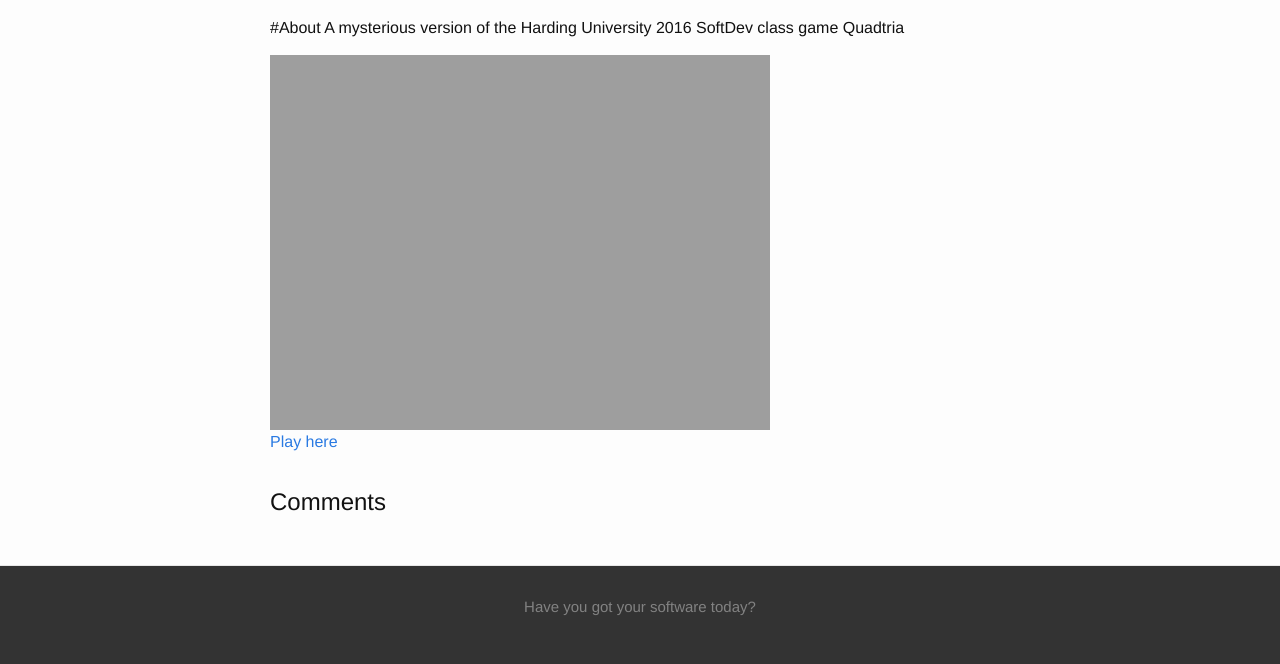
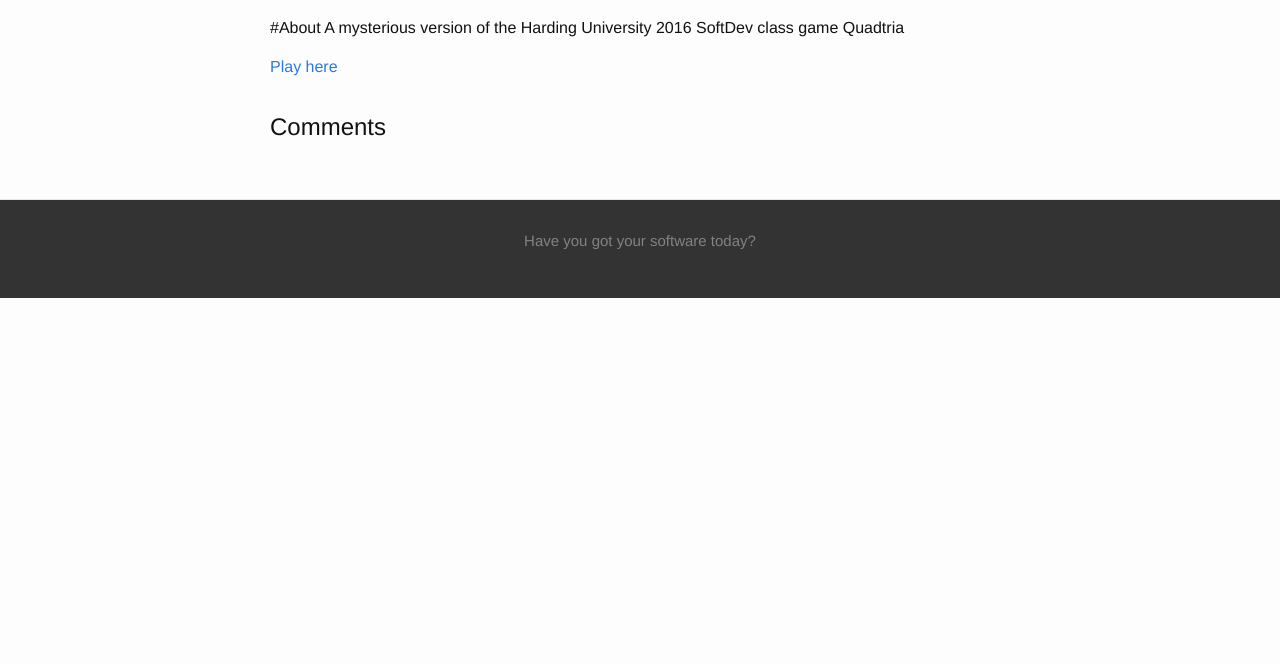
Before and after one commit to gotankersley/gotankersley.github.io, a Jekyll site: the page built from _posts/2016-04-20-pyramid.md, in a window 1280 px wide. Shown: the part 547-1211 px from the top of the page. Built offline with Jekyll 4.4.1, drawn with Linux system fonts in a browser that asks for light colours; comment, search, counter and statistics services are not loaded; after the commit the page ends 900 px from its top, so only the background shows below that.

Commit message:
Update and rename 2016-04-20-cans.md to 2016-04-20-pyramid.md

```diff
--- a/_posts/2016-04-20-cans.md
+++ b/_posts/2016-04-20-pyramid.md
@@ -14,8 +14,5 @@
 A mysterious version of the Harding University 2016 SoftDev class game Quadtria
 
 <div>
-<a href="//gotankersley.github.io/pyramid/">
-<img src="http://gotankersley.github.io/pyramid/img/screenshot.png" border="0" style="width:500px" />
-</a>
+<a href="//gotankersley.github.io/pyramid/">Play here</a>
 </div>
-<a href="//gotankersley.github.io/pyramid/">Play here</a>
```
